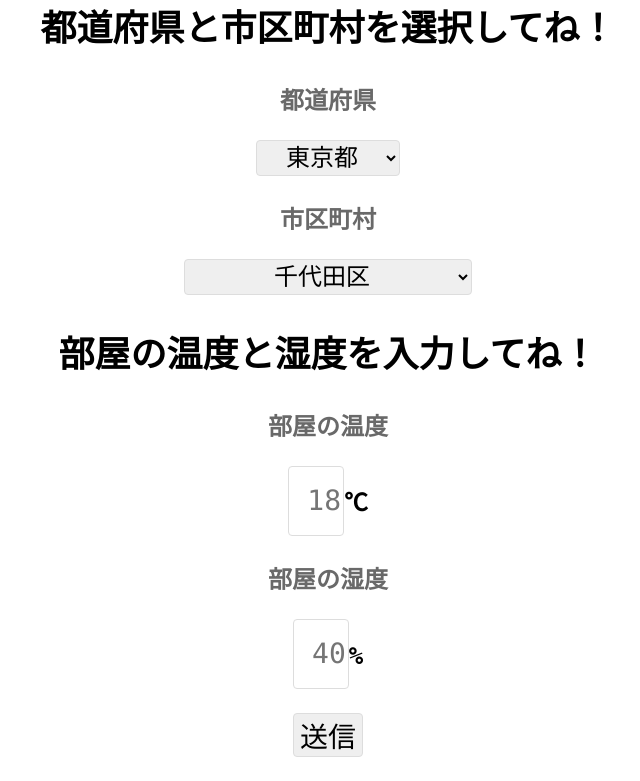
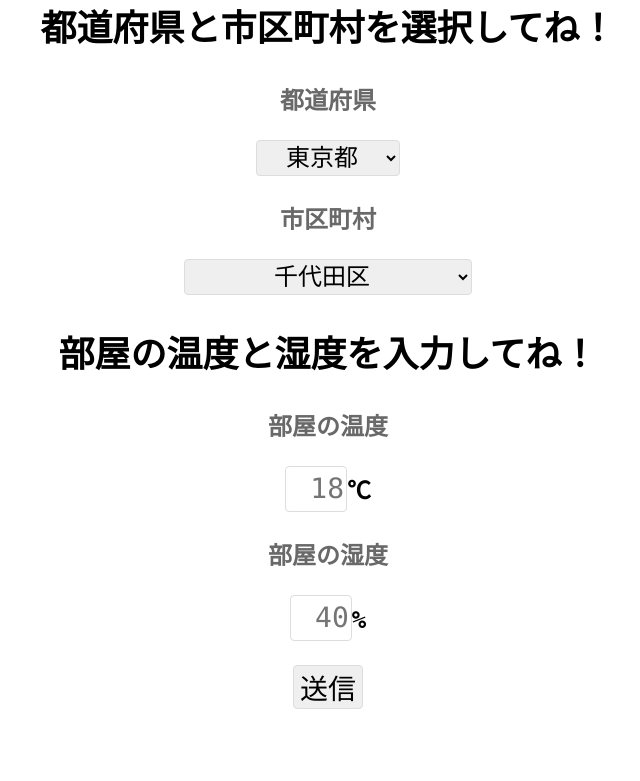
Before and after one commit to kadesh-kk/humidity-bot, a Flask app: page / in a window 1280 px wide. Shown: the part 135-916 px from the top of the page, without its empty margins (312-952 px from the left). After the commit the page ends 844 px from the top, so only its background shows below. Run offline with Flask 2, Linux system fonts and the light colour scheme.

Commit message:
Add files via upload

```diff
--- a/static/css/style.css
+++ b/static/css/style.css
@@ -8,7 +8,6 @@ select {
     font-size: 1em;
     border: 1px solid #ddd;
     border-radius: 4px;
-    box-sizing: border-box;
 }
 
 input {
@@ -16,7 +15,6 @@ input {
     font-size: 28px;
     border: 1px solid #ddd;
     border-radius: 4px;
-    box-sizing: border-box;
 }
 
 
@@ -46,14 +44,11 @@ div {
 .integer_type {
     text-align: right;
     width: 2em;
-    height: 2.5em;
+    height: 1.5em;
 }
 
 .submit_type {
     font-size: 1em;
     height: 1.5em;
     width: 4em;
-    border: 1px;
-    border-radius: 4px;
-    box-sizing: border-box;
 }
```
